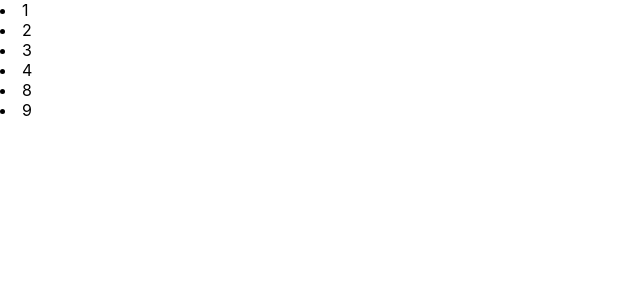
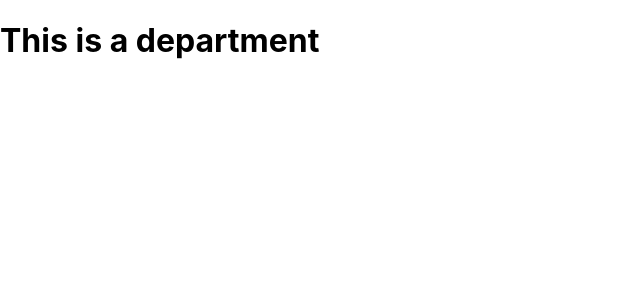
Before and after one commit to verangade/my-react-app, a React (Create React App) app: page / in a window 1280 px wide. Shown: the top 300 px of the page, without its empty margins (0-640 px from the left). Built offline with nearby package versions, Linux system fonts and the light colour scheme.

Commit message:
conditional rendering if else

```diff
--- a/src/index.js
+++ b/src/index.js
@@ -59,10 +59,30 @@ function App4({items}){
   );
 }
 
+function Department(){
+  return(<div><h1>This is a department</h1></div>);
+}
+
+function Market(){
+  return(<h1>This is a market</h1>);
+}
+
+function App5(props){
+
+      if(props.value === "dep"){
+        return <Department/>;
+      }else if(props.value === 'market'){
+        return <Market/>;
+      }
+
+
+}
+
 ReactDOM.render(
  //<App/>
  //<App2 items={itemList}/>,
  //<App3 items={itemObjectList}/>,
- <App4 items={numberArray}/>,
+ //<App4 items={numberArray}/>,
+ <App5 value="dep"/>,
   document.getElementById('root')
 );
```
